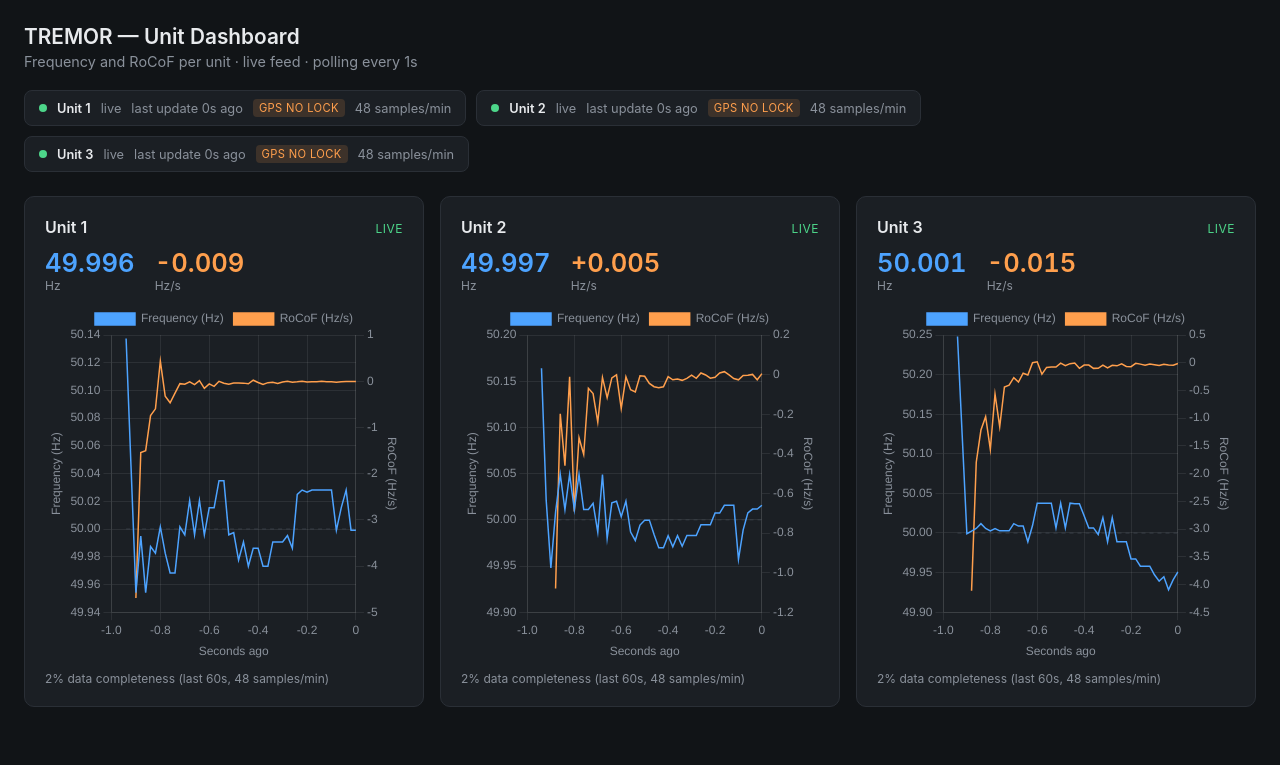
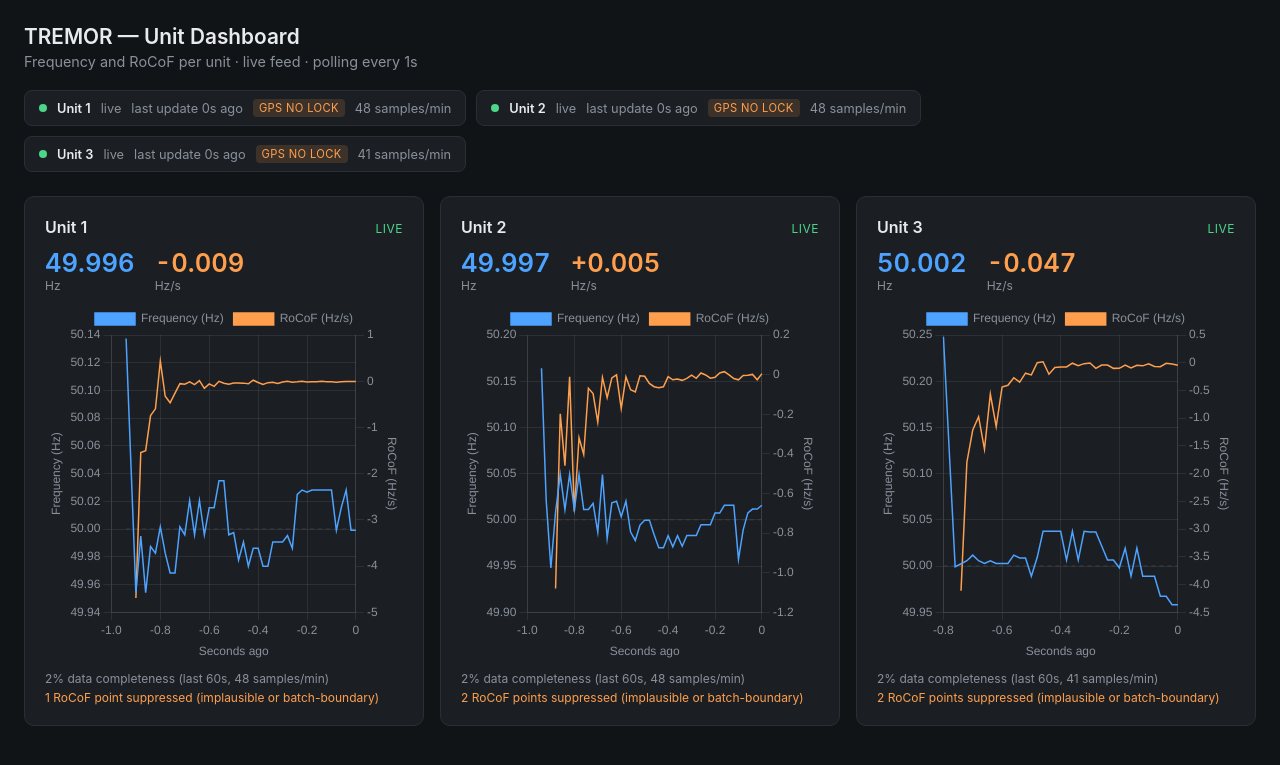
Before and after one commit to chanthybou143-eng/tremor, a Flask app: page / in a window 1280 px wide. Shown: the top 765 px of the page. Run offline with Flask 3, Linux system fonts and the light colour scheme.

Commit message:
Show suppressed RoCoF count on the dashboard
rocof_skipped_boundary_count and rocof_skipped_implausible_count were
already tracked server-side (see the RoCoF fix commit) but never
surfaced -- an operator watching the dashboard had no way to tell
suppression was happening at all versus the unit simply not reporting.

Adds one dashboard-facing field, rocof_suppressed_count (the sum of
both internal counters -- the two reasons aren't distinguished in the
UI, just the fact that something was excluded), rendered as its own
line under each card, separate from the completeness text.

139 tests pass (138 + 1 new).

Co-Authored-By: Claude Sonnet 5 <noreply@anthropic.com>

```diff
--- a/src/tremor/templates/index.html
+++ b/src/tremor/templates/index.html
@@ -106,6 +106,11 @@
     color: var(--muted);
     font-size: 0.75rem;
     margin-top: 8px;
+  }
+  .rocof-suppressed {
+    color: var(--accent-rocof);
+    font-size: 0.75rem;
+    margin-top: 4px;
   }
   .card-header {
     display: flex;
@@ -221,6 +226,7 @@ function makeCard(unit) {
     </div>
     <div class="chart-container"><canvas></canvas></div>
     <div class="completeness"></div>
+    <div class="rocof-suppressed" hidden></div>
     <div class="no-data" hidden>No data yet</div>
   `;
   grid.appendChild(card);
@@ -351,6 +357,7 @@ function updateCard(card, unit) {
   const readings = card.querySelector('.readings');
   const staleBanner = card.querySelector('.stale-banner');
   const completeness = card.querySelector('.completeness');
+  const rocofSuppressed = card.querySelector('.rocof-suppressed');
 
   if (unit.status === 'offline') {
     noData.hidden = false;
@@ -358,6 +365,7 @@ function updateCard(card, unit) {
     readings.hidden = true;
     staleBanner.hidden = true;
     completeness.textContent = '';
+    rocofSuppressed.hidden = true;
     return;
   }
   noData.hidden = true;
@@ -384,6 +392,20 @@ function updateCard(card, unit) {
     completeness.textContent =
       `${unit.completeness_pct.toFixed(0)}% data completeness (last 60s, ` +
       `${unit.samples_per_minute} samples/min)`;
+  }
+
+  // Separately labelled from completeness -- a suppressed RoCoF point is a
+  // point the server refused to compute/plot at all (a batch-boundary
+  // refusal or the plausibility backstop), not a matter of raw sample
+  // coverage, so it belongs in its own line rather than folded into the
+  // completeness text.
+  if (unit.rocof_suppressed_count > 0) {
+    rocofSuppressed.textContent =
+      `${unit.rocof_suppressed_count} RoCoF point` +
+      `${unit.rocof_suppressed_count === 1 ? '' : 's'} suppressed (implausible or batch-boundary)`;
+    rocofSuppressed.hidden = false;
+  } else {
+    rocofSuppressed.hidden = true;
   }
 
   updateChart(chartsById[unit.id], unit);
--- a/src/tremor/webapp.py
+++ b/src/tremor/webapp.py
@@ -340,6 +340,7 @@ class _UnitsState:
                         amplitude_v=None, gps_utc_s=None, gps_locked=None,
                         seconds_since_last_reading=None, samples_per_minute=0,
                         completeness_pct=None, gaps=[], rocof_gaps=[],
+                        rocof_suppressed_count=0,
                     ))
                     continue
                 latest_t = slot.freq[-1].t
@@ -396,6 +397,15 @@ class _UnitsState:
                     # guard above can exclude a point from rocof_history even
                     # when the frequency line has no gap there at all.
                     rocof_gaps=_find_gaps([(t, r) for t, r in slot.rocof]),
+                    # Both reasons a candidate RoCoF point was excluded rather
+                    # than plotted (see _fit_time_for_point / the plausibility
+                    # check above) -- surfaced as one total so an operator can
+                    # see at a glance that suppression is happening, without
+                    # needing to know the two internal reasons apart.
+                    rocof_suppressed_count=(
+                        slot.rocof_skipped_boundary_count
+                        + slot.rocof_skipped_implausible_count
+                    ),
                 ))
             return out
 
```
Also changed, not shown: tests/test_webapp.py (+26 -0 lines).
